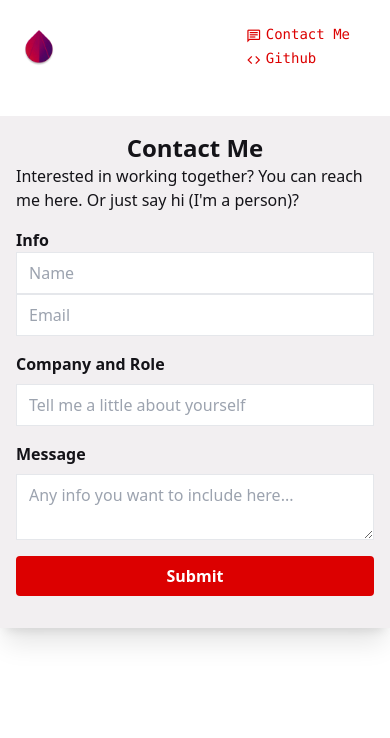
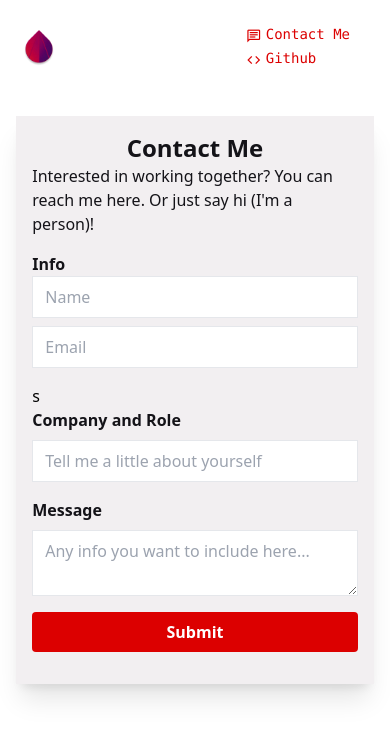
Before and after one commit to justin-rowsell/porfolio, a SvelteKit app: page /contact in a window 390 px wide. Shown: the top 738 px of the page. Built offline with nearby package versions, Linux system fonts and the light colour scheme; no server answers.

Commit message:
fix contact form on mobile

```diff
--- a/src/routes/contact/+page.svelte
+++ b/src/routes/contact/+page.svelte
@@ -1,13 +1,13 @@
-<div class="lg:w-1/2 md:w-3/4 sm:11/12 m-auto shadow-xl p-4 bg-lightShade">
+<div class="lg:w-1/2 md:w-3/4 w-11/12 m-auto shadow-xl p-4 bg-lightShade">
     <h1 class="text-2xl font-bold text-center text-darkShade">Contact Me</h1>
-    <p class="text-left text-darkShade">Interested in working together? You can reach me here. Or just say hi (I'm a person)?</p>
+    <p class="text-left text-darkShade">Interested in working together? You can reach me here. Or just say hi (I'm a person)!</p>
     <form class="mt-4" id="contactForm">
         <label class="mb-2 font-bold text-md text-darkShade" for="name">Info</label>
         <div class="flex sm:flex-row flex-col mb-4 ">
             <input class="border py-2 px-3 text-darkShade w-full" type="text" id="name" placeholder="Name" bind:value={name} />
-            <input class="border py-2 px-3 text-darkShade w-full md:ml-4 sm:ml-0" type="email" id="email" placeholder="Email" bind:value={email} />
+            <input class="border py-2 px-3 text-darkShade w-full md:ml-4 sm:ml-0 mt-2 sm:mt-0" type="email" id="email" placeholder="Email" bind:value={email} />
         </div>
-        <div class="flex flex-col mb-4">
+        <div class="flex flex-col mb-4">s
             <label class="mb-2 font-bold text-md text-darkShade" for="company">Company and Role</label>
             <input class="border py-2 px-3 text-darkShade" type="text" id="company" bind:value={company}
                 placeholder="Tell me a little about yourself" />
```
